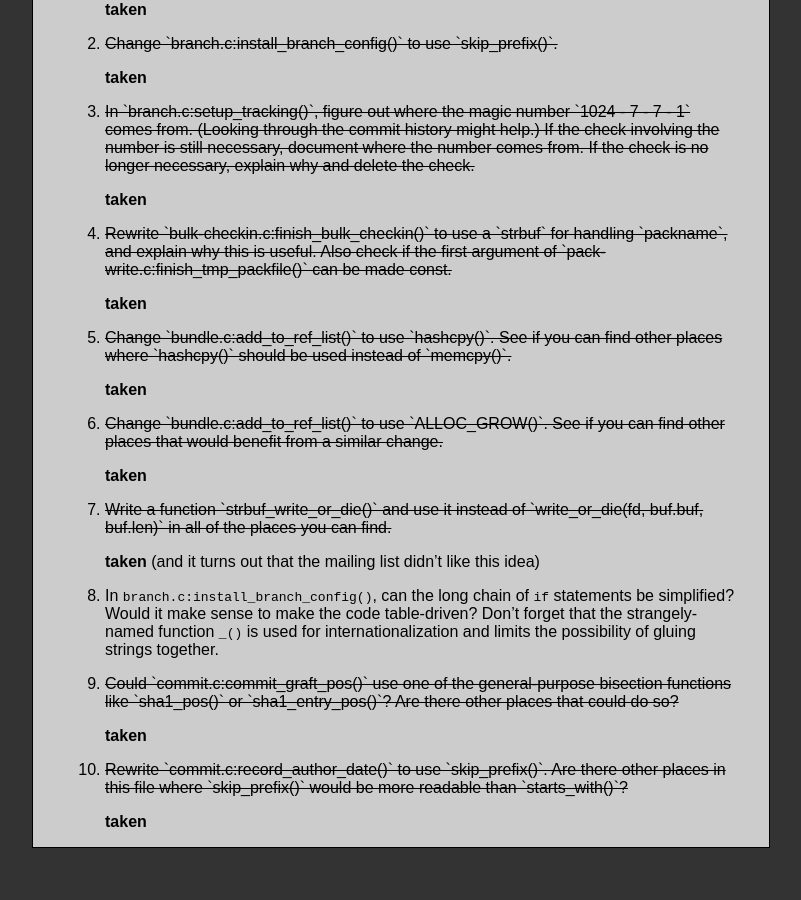
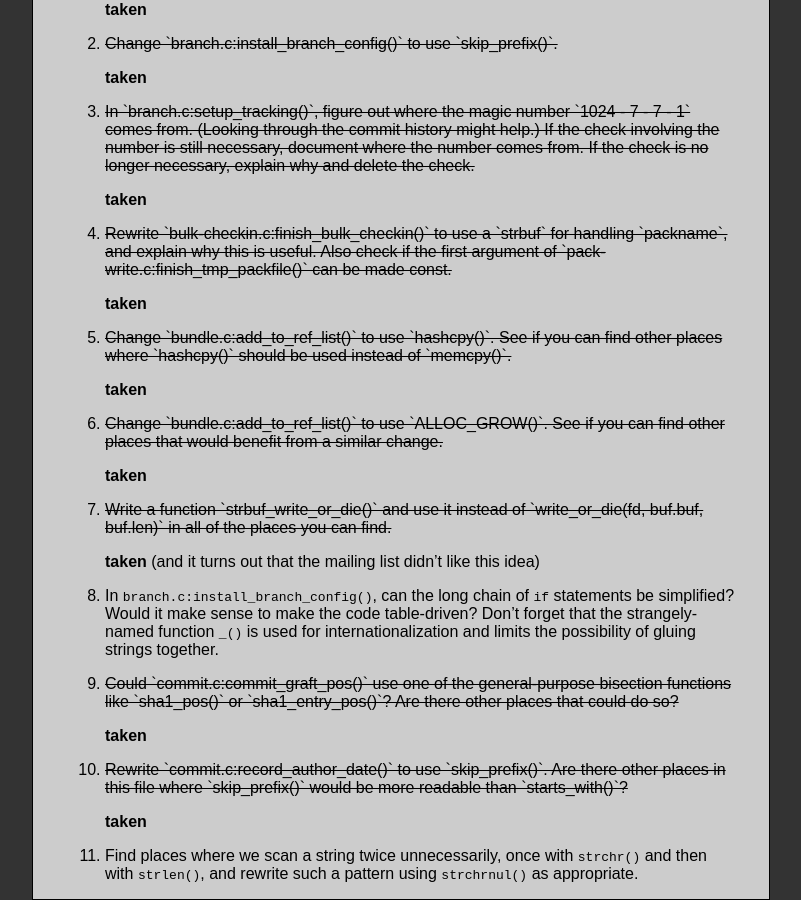
Before and after one commit to git/git.github.io, a Jekyll site: the page built from SoC-2014-Microprojects.md, in a window 1280 px wide and 900 px high, scrolled down 1496 px. Shown: the whole window, without its empty margins (308-1109 px from the left). Built offline with Jekyll 4.4.1, drawn with Linux system fonts in a browser that asks for light colours; Markdown is read by kramdown in place of the engine named in the settings; before the commit the page ends 2344 px from its top, so only the background shows below that.

Commit message:
Paying reparation with a new micro for destroying #7.
e.g.

        const char *colon = strchr(name, ':');
        int namelen = colon ? colon - name : strlen(name);

can become

        const char *colon = strchrnul(name, ':');
        int namelen = colon - name;

```diff
--- a/SoC-2014-Microprojects.md
+++ b/SoC-2014-Microprojects.md
@@ -146,3 +146,7 @@ too ambitious and not get it done.
 10. <s>Rewrite `commit.c:record_author_date()` to use `skip_prefix()`.
     Are there other places in this file where `skip_prefix()` would be
     more readable than `starts_with()`?</s> **taken**
+
+11. Find places where we scan a string twice unnecessarily, once with
+    `strchr()` and then with `strlen()`, and rewrite such a pattern
+    using `strchrnul()` as appropriate.
```
